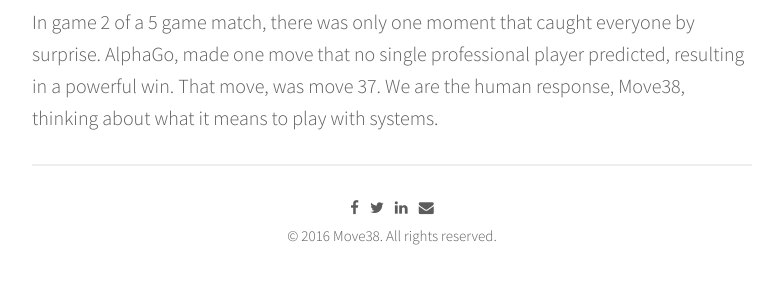
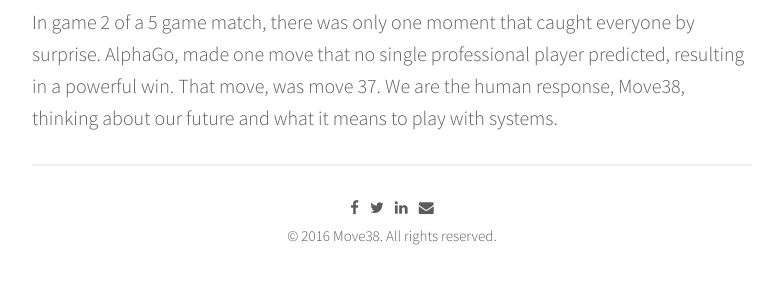
Before and after one commit to jbobrow/Move38-website, a Jekyll site: the page built from about.md, in a window 1280 px wide. Shown: the part 1376-1676 px from the top of the page, without its empty margins (248-1023 px from the left). Built offline with Jekyll 4.4.1, drawn with Linux system fonts in a browser that asks for light colours; nearby versions of some CDN libraries.

Commit message:
Updated About

```diff
--- a/about.md
+++ b/about.md
@@ -18,4 +18,4 @@
 
 One of the simplest games to learn, and difficult to master is over a thousand years old. Go, consisting of a 19x19 grid board, has so many possible moves at any given moment, that it was thought impossible for a computer to play at the same level as a human. Only recently, the worlds best Go player, Lee Sedol, faced-off against AlphaGo, an AI built by Google engineers.
 
-In game 2 of a 5 game match, there was only one moment that caught everyone by surprise. AlphaGo, made one move that no single professional player predicted, resulting in a powerful win. That move, was move 37. We are the human response, Move38, thinking about what it means to play with systems.
+In game 2 of a 5 game match, there was only one moment that caught everyone by surprise. AlphaGo, made one move that no single professional player predicted, resulting in a powerful win. That move, was move 37. We are the human response, Move38, thinking about our future and what it means to play with systems.
```
